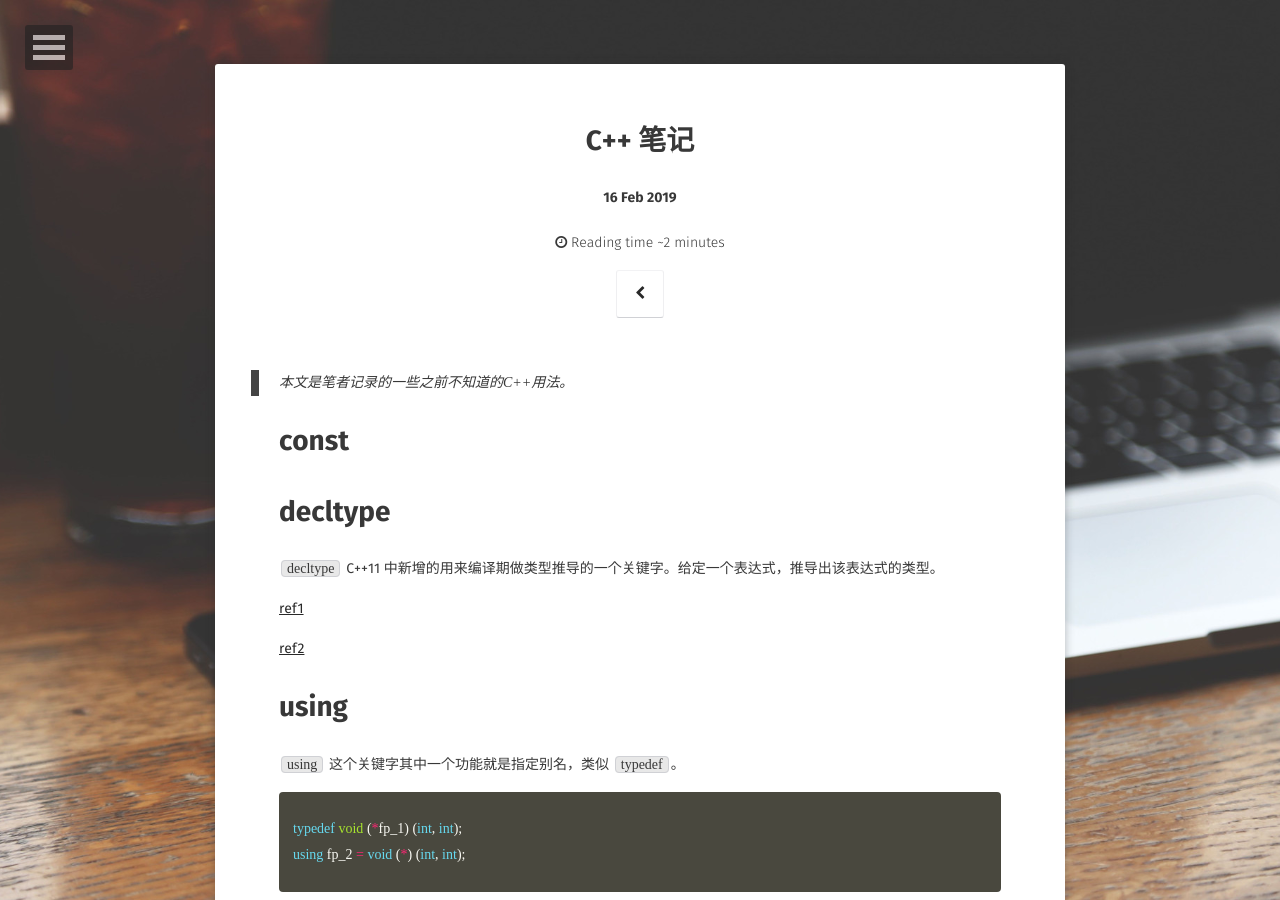
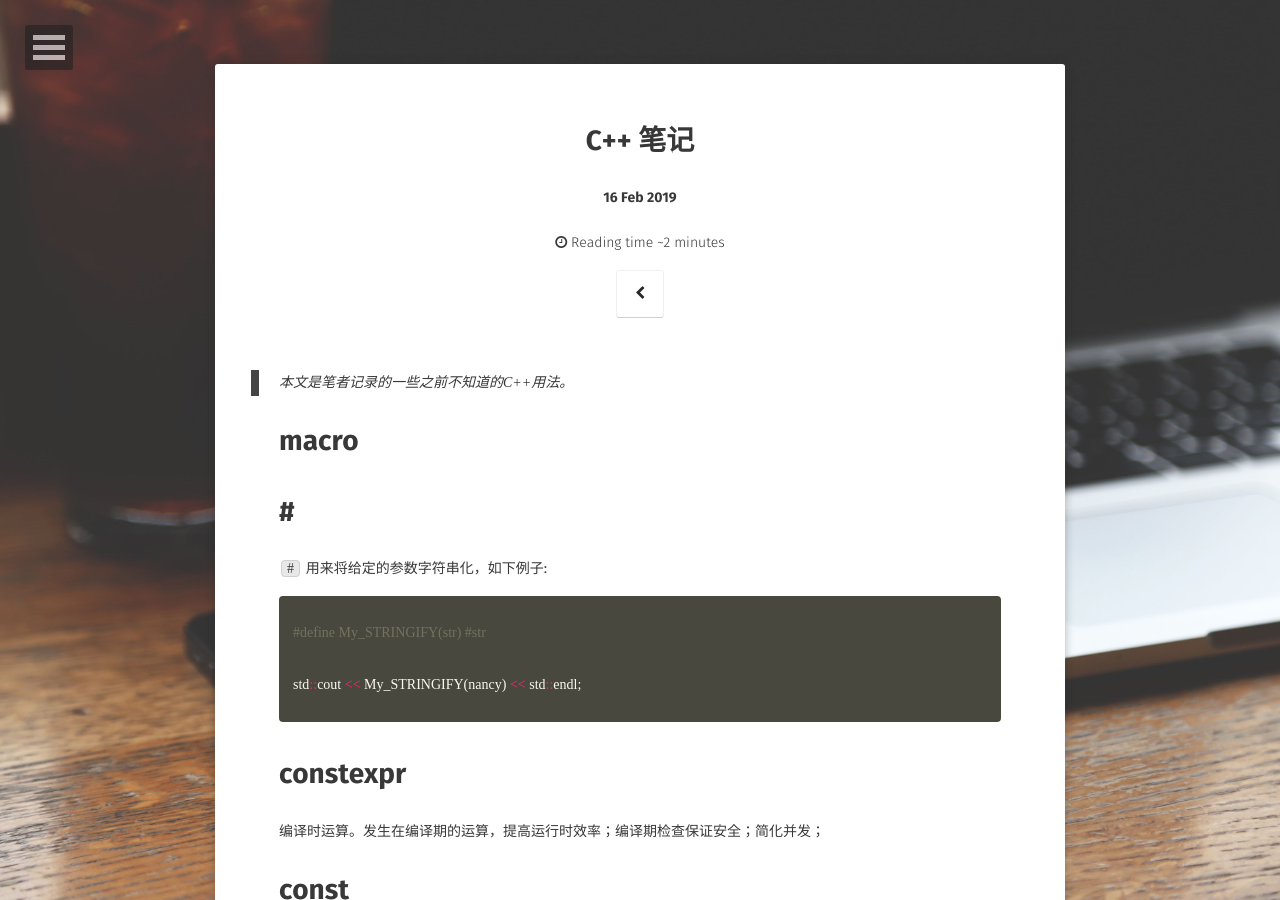
Before and after one commit to longjianjiang/longjianjiang.github.io, a Jekyll site: the page built from _posts/2019-02-27-Cpp-note.md, in a window 1280 px wide and 900 px high. Built offline with Jekyll 4.4.1, drawn with Linux system fonts in a browser that asks for light colours; some web fonts are replaced; comment, search, counter and statistics services are not loaded.

Commit message:
Update(auto commit)

```diff
--- a/_posts/2019-02-27-Cpp-note.md
+++ b/_posts/2019-02-27-Cpp-note.md
@@ -9,6 +9,22 @@ comments: true
 ---
 
 > 本文是笔者记录的一些之前不知道的C++用法。
+
+# macro
+
+# #
+
+`#` 用来将给定的参数字符串化，如下例子:
+
+{% highlight cpp %}
+#define My_STRINGIFY(str) #str
+
+std::cout << My_STRINGIFY(nancy) << std::endl;
+{% endhighlight %}
+
+# constexpr
+
+编译时运算。发生在编译期的运算，提高运行时效率；编译期检查保证安全；简化并发；
 
 # const
 
```
Also changed, not shown: other parts of _posts/2019-02-27-Cpp-note.md (+2 -0 lines), _posts/2019-03-07-thread-safety.md (added, +11 -0 lines).
